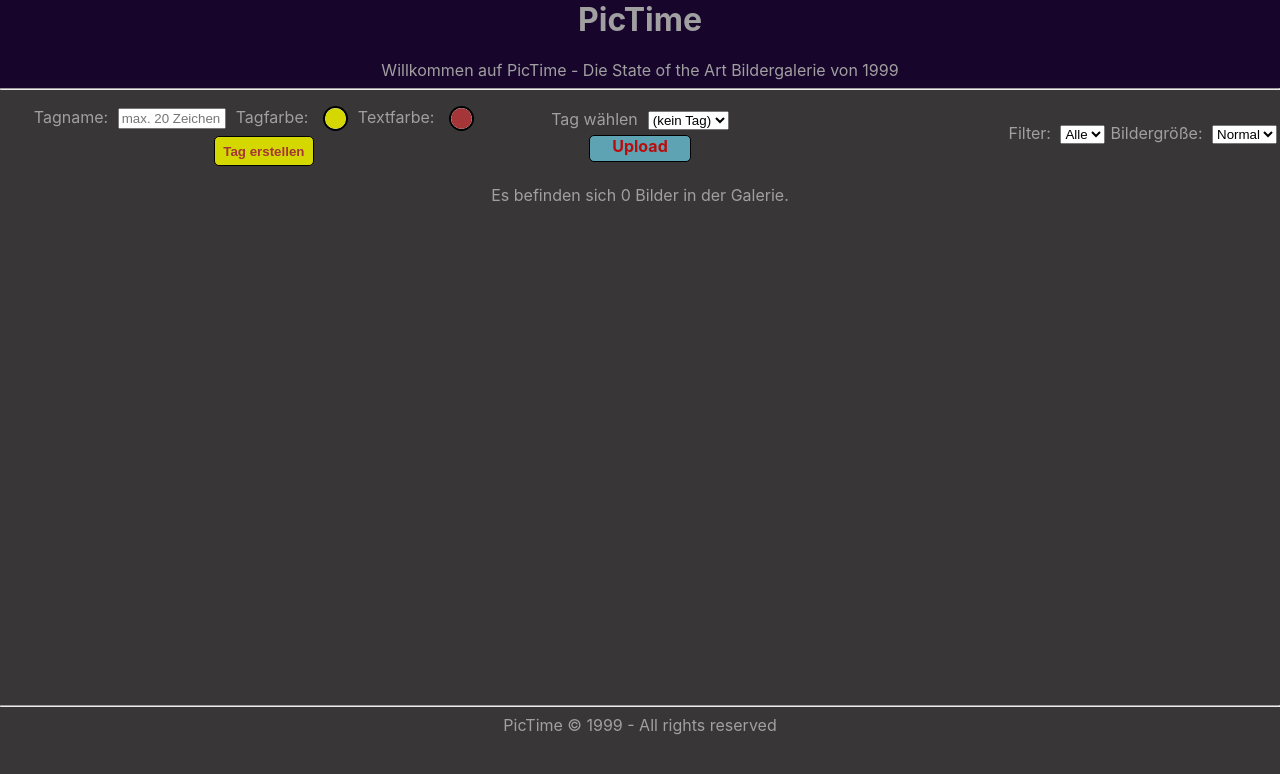
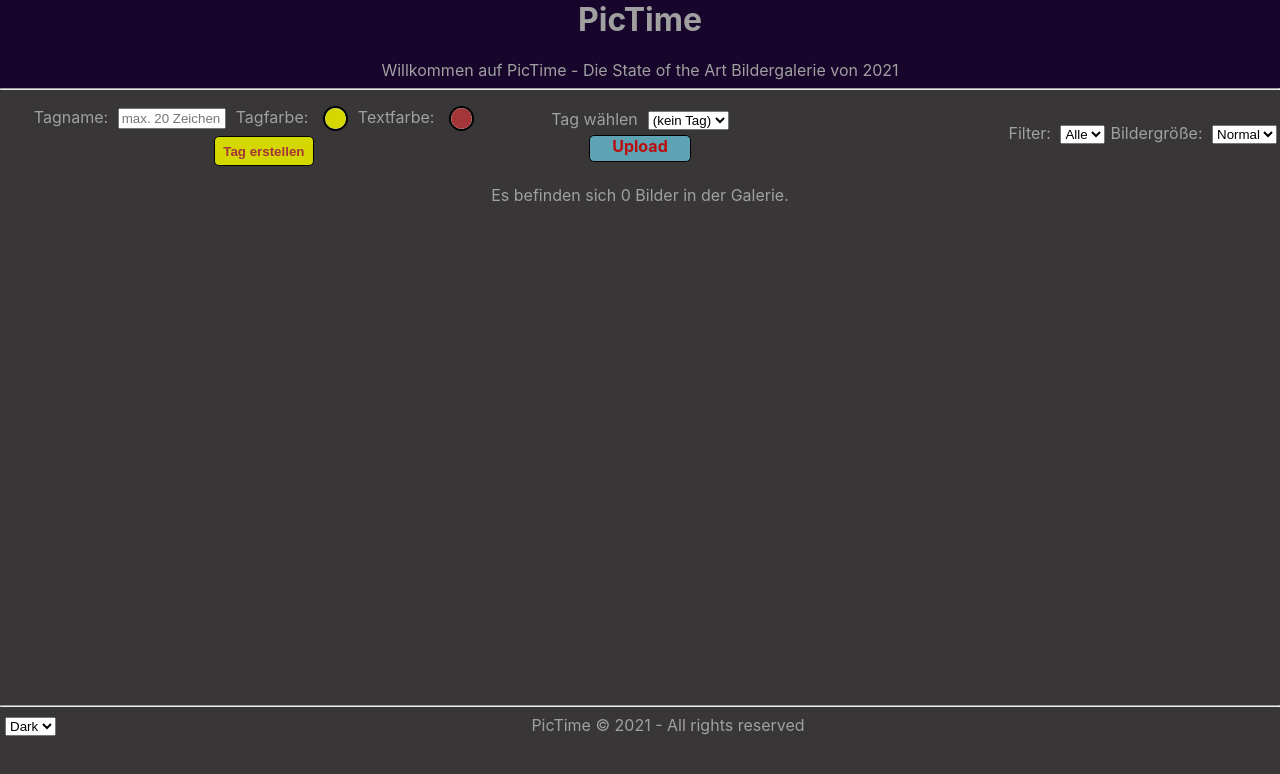
Before and after one commit to Marvin0101/pictime, a React (Create React App) app: page / in a window 1280 px wide. Shown: the top 774 px of the page. Built offline with nearby package versions, Linux system fonts and the light colour scheme.

Commit message:
StylePicker added + Fix Delete filtered Images

```diff
--- a/src/components/Footer.tsx
+++ b/src/components/Footer.tsx
@@ -1,13 +1,46 @@
-import React from "react";
+import React, { useEffect, useState } from "react";
 
-function Header() {
-    return(
-        <div className="footer">
-            <hr></hr>
-            <p>PicTime &copy; 1999 - All rights reserved</p>
-        </div>
-    )
+function Footer() {
+
+	const [colorPicker, setColorPicker] = useState<number>(0);
+
+	const handleColor = (event: any) => {
+		setColorPicker(parseInt(event.target.value));
+	}
+
+	useEffect(() => {
+		switch (colorPicker) {
+			case 0:
+				document.getElementById('labelbutton')!.style.color = "rgb(187, 12, 12)";
+				document.getElementById('labelbutton')!.style.backgroundColor = "rgb(93, 163, 180)";
+				Array.from(document.getElementsByClassName('App') as HTMLCollectionOf<HTMLElement>)[0].style.color = "rgb(161, 160, 160)";
+				document.getElementById("head")!.style.backgroundColor = "rgb(23, 5, 44)";
+				document.body.style.background = 'rgb(56, 54, 54)';
+				break;
+			case 1:
+				document.getElementById('labelbutton')!.style.color = "black";
+				document.getElementById('labelbutton')!.style.backgroundColor = "#53d9c0";
+				Array.from(document.getElementsByClassName('App') as HTMLCollectionOf<HTMLElement>)[0].style.color = "black";
+				document.getElementById("head")!.style.backgroundColor = "#53d9c0";
+				document.body.style.background = 'rgb(224, 224, 224)';
+				break;
+		}
+	}, [colorPicker]);
+
+	return (
+		<div className="footer">
+			<hr></hr>
+			<p>PicTime &copy; 2021 - All rights reserved
+				<span style={{ float: "left", marginLeft: "5px" }}>
+					<select value={colorPicker} id="imagesize" onChange={handleColor}>
+						<option value={0}>Dark</option>
+						<option value={1}>Light</option>
+					</select>
+				</span>
+			</p>
+		</div>
+	)
 
 }
 
-export default Header;
+export default Footer;
--- a/src/components/Galerie.tsx
+++ b/src/components/Galerie.tsx
@@ -47,6 +47,15 @@ function Galerie() {
   }
 
   const handleDelete = (i: number) => {
+    if(filter !== 0){
+      setImage(image.filter((x: any, index: any) => index !== indices[i]));
+      setTag(tag.filter((item: any, index) => index !== indices[i]));
+      setBackcolor(backColor.filter((item: any, index) => index !== indices[i]));
+      setTextcolor(textColor.filter((item: any, index) => index !== indices[i]));
+      setImageTagList(imageTagList.filter((item: any, index) => index !== indices[i]));
+      console.log("X clicked, i=" + i);
+      console.log(image);
+    } else {
       setImage(image.filter((x: any, index: any) => index !== i));
       setTag(tag.filter((item: any, index) => index !== i));
       setBackcolor(backColor.filter((item: any, index) => index !== i));
@@ -54,6 +63,8 @@ function Galerie() {
       setImageTagList(imageTagList.filter((item: any, index) => index !== i));
       console.log("X clicked, i=" + i);
       console.log(image);
+    }
+
   }
 
   const handleSize = (event: any) => {
--- a/src/components/Header.tsx
+++ b/src/components/Header.tsx
@@ -1,13 +1,13 @@
 import React from "react";
 
 function Header() {
-    return(
-        <header>
-            <h1>PicTime</h1>
-            <p>Willkommen auf PicTime - Die State of the Art Bildergalerie von 1999</p>
-            <hr/>
-        </header>
-    )
+	return (
+		<header id="head">
+			<h1>PicTime</h1>
+			<p>Willkommen auf PicTime - Die State of the Art Bildergalerie von 2021</p>
+			<hr />
+		</header>
+	)
 
 }
 
```
Lines whose indentation alone changed are shown as unchanged.
